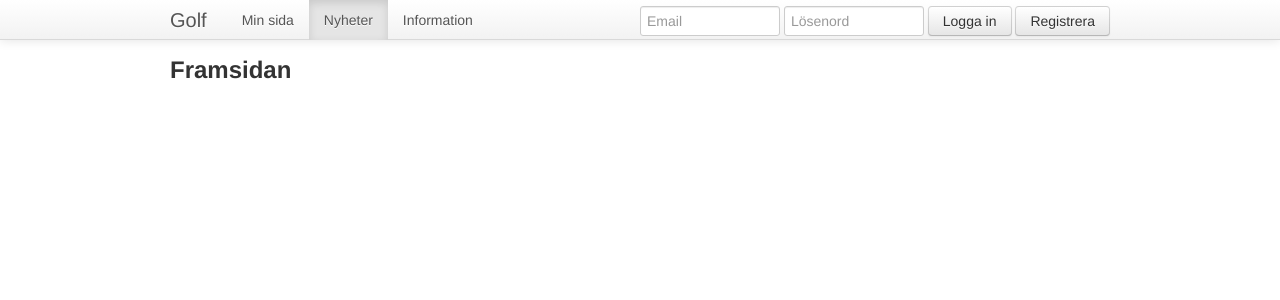
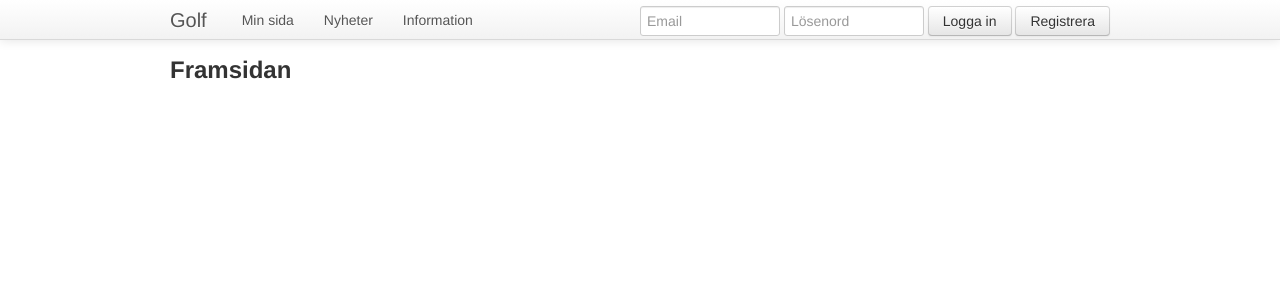
Before and after one commit to jsvensson/ci-golf, a CodeIgniter app: page /golf/ in a window 1280 px wide. Shown: the top 300 px of the page. Run offline with CodeIgniter, Linux system fonts and the light colour scheme.

Commit message:
No active nav class in header for now

```diff
--- a/application/views/templates/header.php
+++ b/application/views/templates/header.php
@@ -23,7 +23,7 @@ $this->lang->load('menu')
 				<a class="brand" href="<?= base_url(); ?>"><?= $this->lang->line('menu_item_brand') ?></a>
 				<ul class="nav">
 					<li><?= anchor('home', $this->lang->line('menu_item_home')) ?></li>
-					<li class="active"><?= anchor('news', $this->lang->line('menu_item_news')) ?></li>
+					<li><?= anchor('news', $this->lang->line('menu_item_news')) ?></li>
 					<li><?= anchor('about', $this->lang->line('menu_item_information')) ?></li>
 				</ul>
 
```
